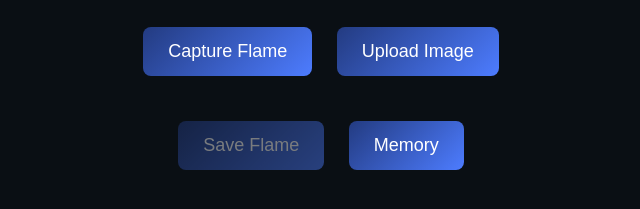
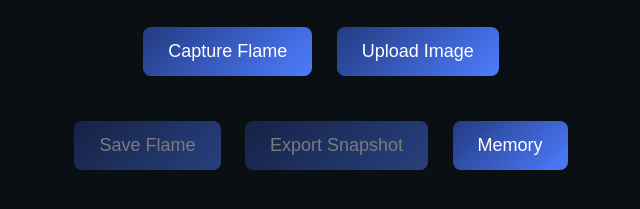
Before and after one commit to cowboy1935/Brigid-, a plain HTML site: page index.html in a window 1280 px wide. Shown: the part 109-318 px from the top of the page, without its empty margins (319-959 px from the left). Drawn offline with Linux system fonts and the light colour scheme.

Commit message:
Update comments in index.html for clarity

```diff
--- a/index.html
+++ b/index.html
@@ -1,4 +1,4 @@
-   <!DOCTYPE html>
+<!DOCTYPE html>
 <html lang="en">
 <head>
     <meta charset="UTF-8" />
@@ -29,9 +29,10 @@
             <canvas id="analysisCanvas"></canvas>
         </div>
 
-        <!-- MEMORY CONTROLS (in the natural eye-flow, under the image/report) -->
+        <!-- MEMORY + EXPORT CONTROLS -->
         <div id="memoryControls">
             <button id="saveFlameBtn" disabled>Save Flame</button>
+            <button id="exportFlameBtn" disabled>Export Snapshot</button>
             <button id="viewMemoryBtn">Memory</button>
         </div>
 
```
